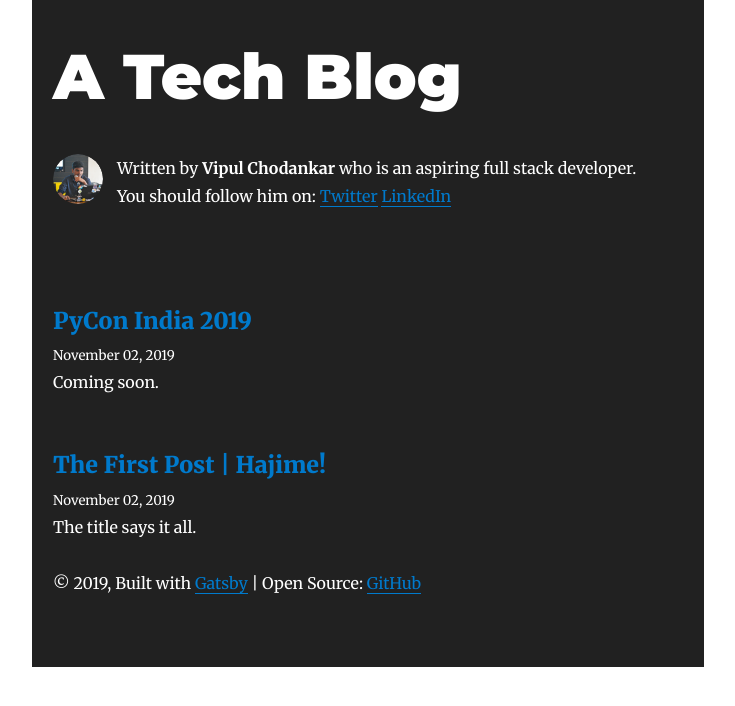
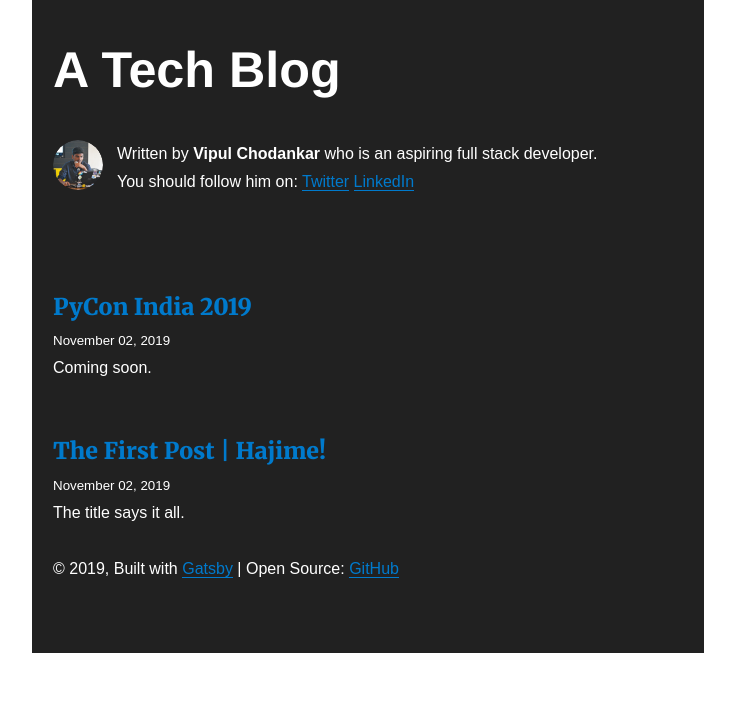
Before and after one commit to vipulchodankar/blog, a Gatsby site: page / in a window 1280 px wide. Shown: the whole page, without its empty margins (272-1007 px from the left). Built offline with nearby package versions, Linux system fonts and the light colour scheme; Gatsby itself is replaced by a stand-in of ours; some packages are replaced by stand-ins of ours.

Commit message:
Updated description, font-family, index title, added github to social

```diff
--- a/gatsby-config.js
+++ b/gatsby-config.js
@@ -2,11 +2,12 @@ module.exports = {
   siteMetadata: {
     title: `A Tech Blog`,
     author: `Vipul Chodankar`,
-    description: `A blog to share my journey with technology i guess.`,
+    description: `A blog to share my journey with technology i guess. Blog by Vipul Chodankar.`,
     siteUrl: `https://vipulchodankar-blog.netlify.com/`,
     social: {
       twitter: `vipul_chodankar`,
-      linkedin: `vipulchodankar`
+      linkedin: `vipulchodankar`,
+      github: `vipulchodankar`
     },
   },
   plugins: [
--- a/package.json
+++ b/package.json
@@ -1,11 +1,11 @@
 {
-  "name": "gatsby-starter-blog",
+  "name": "vipulchodankar-blog",
   "private": true,
   "description": "A blog to share my journey with technology i guess.",
   "version": "0.1.0",
   "author": "Vipul Chodankar",
   "bugs": {
-    "url": "https://github.com/gatsbyjs/gatsby/issues"
+    "url": "https://github.com/vipulchodankar/blog/issues"
   },
   "dependencies": {
     "disqus-react": "^1.0.7",
--- a/src/components/layout.js
+++ b/src/components/layout.js
@@ -13,9 +13,10 @@ class Layout extends React.Component {
       header = (
         <h1
           style={{
-            ...scale(1.5),
+            ...scale(1.25),
             marginBottom: rhythm(1.5),
             marginTop: 0,
+            fontFamily: `Helvetica, sans-serif`,
           }}
         >
           <Link
@@ -60,6 +61,7 @@ class Layout extends React.Component {
           marginRight: `auto`,
           maxWidth: rhythm(24),
           padding: `${rhythm(1.5)} ${rhythm(3 / 4)}`,
+          fontFamily: `sans-serif`,
         }}
       >
         <header>{header}</header>
--- a/src/pages/index.js
+++ b/src/pages/index.js
@@ -14,7 +14,7 @@ class BlogIndex extends React.Component {
 
     return (
       <Layout location={this.props.location} title={siteTitle}>
-        <SEO title="All posts" />
+        <SEO title="Home" />
         <Bio />
         {posts.map(({ node }) => {
           const title = node.frontmatter.title || node.fields.slug
```
